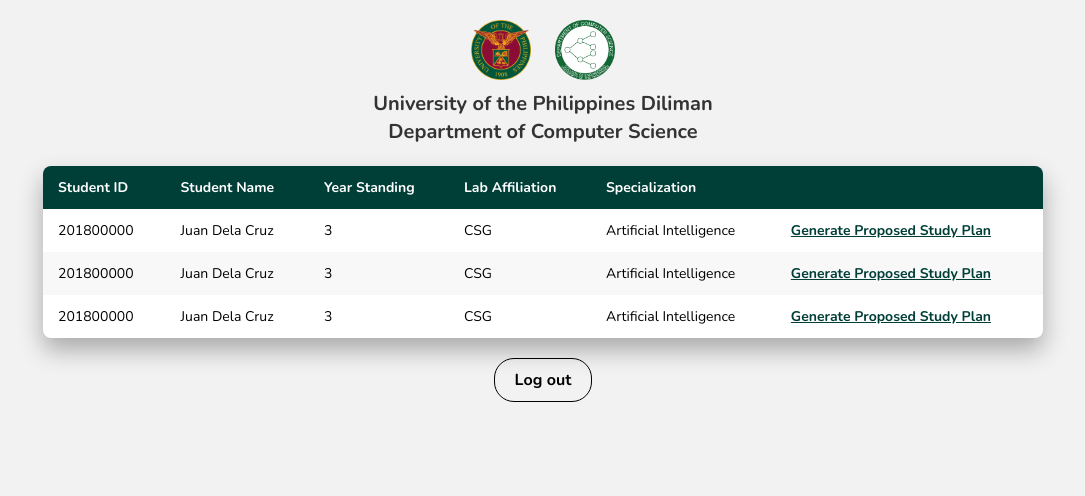
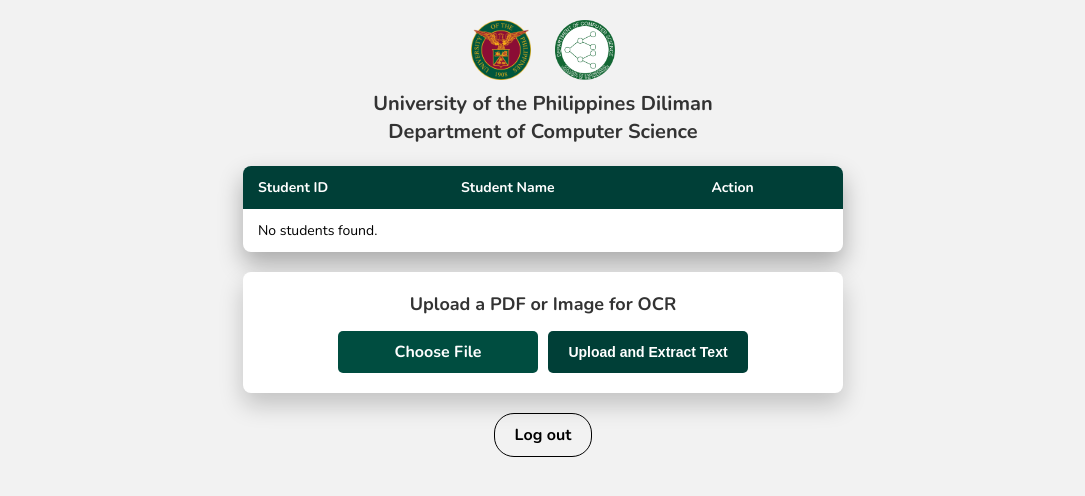
Before and after one commit to YJElla/CS191-WebApp-Project, a Flask app: page /teacherdashboard in a window 1280 px wide. Shown: the top 496 px of the page, without its empty margins (97-1182 px from the left). Run offline with Flask 3, Linux system fonts and the light colour scheme; a user stored in the database is signed in.

Commit message:
Update teacherdashboard.html

```diff
--- a/templates/teacherdashboard.html
+++ b/templates/teacherdashboard.html
@@ -47,7 +47,7 @@
         /* Table container */
         .table-container {
             width: 90%;
-            max-width: 1000px;
+            max-width: 600px;
             background-color: white;
             box-shadow: 0px 12px 24px rgba(0, 0, 0, 0.3);
             border-radius: 8px;
@@ -100,6 +100,110 @@
             text-decoration: none;
             margin-top: 20px;
         }
+        /* File Upload Section */
+        .upload-container {
+            text-align: center;
+            background: white;
+            padding: 20px;
+            border-radius: 8px;
+            box-shadow: 0px 12px 24px rgba(0, 0, 0, 0.2);
+            margin-top: 20px;
+            width: 90%;
+            max-width: 600px;
+        }
+
+        .upload-container h2 {
+            font-size: 18px;
+            color: #333;
+            margin-bottom: 15px;
+        }
+
+        .custom-file-upload {
+            display: inline-block;
+            padding: 10px 20px;
+            cursor: pointer;
+            border: 1px solid #003F37;
+            border-radius: 5px;
+            background-color: #003F37;
+            color: white;
+            font-weight: bold;
+            margin-bottom: 10px;
+        }
+
+        #file-upload {
+            display: none;
+        }
+
+        button {
+            background-color: #007B5E;
+            color: white;
+            border: none;
+            padding: 10px 20px;
+            border-radius: 5px;
+            font-size: 14px;
+            cursor: pointer;
+            font-weight: bold;
+        }
+
+        button:hover {
+            background-color: #005f46;
+        }
+                /* Styling for the file input container */
+        .file-input-container {
+            display: flex;
+            justify-content: center;
+            gap: 10px; /* Space between buttons */
+            margin-top: 10px;
+        }
+
+        /* Styling for the file input */
+        input[type="file"] {
+            display: none; /* Hide default input */
+        }
+
+        .file-label {
+            background-color: #003F37;
+            color: white;
+            padding: 10px 20px;
+            border-radius: 5px;
+            font-weight: bold;
+            cursor: pointer;
+            text-align: center;
+            display: inline-block;
+            width: 200px; /* Set width */
+            text-align: center;
+        }
+
+        /* Styling for the upload button */
+        .upload-btn {
+            background-color: #003F37;
+            color: white;
+            padding: 10px 20px;
+            border: none;
+            border-radius: 5px;
+            font-weight: bold;
+            cursor: pointer;
+            width: 200px; /* Match file input */
+            text-align: center;
+        }
+
+        .upload-btn:hover, .file-label:hover {
+            background-color: #005f50;
+        }
+        .file-label {
+            display: inline-block;
+            padding: 10px 20px;
+            background-color: #004d40;
+            color: white;
+            border-radius: 5px;
+            cursor: pointer;
+            font-weight: bold;
+        }
+
+        .file-label:hover {
+            background-color: #00695c;
+        }
+
     </style>
 </head>
 <body>
@@ -107,7 +211,7 @@
     <!-- University Header -->
     <div class="header">
         <img src="{{ url_for('static', filename='upd_logo.png') }}" alt="University of the Philippines Logo">
-        <img src="{{ url_for('static', filename='dcs_logo.png') }}"alt="Department of Computer Science Logo">
+        <img src="{{ url_for('static', filename='dcs_logo.png') }}" alt="Department of Computer Science Logo">
         <h1>University of the Philippines Diliman<br>Department of Computer Science</h1>
     </div>
 
@@ -118,41 +222,57 @@
                 <tr>
                     <th>Student ID</th>
                     <th>Student Name</th>
-                    <th>Year Standing</th>
-                    <th>Lab Affiliation</th>
-                    <th>Specialization</th>
-                    <th></th>
+                    <th>Action</th>
                 </tr>
             </thead>
             <tbody>
-                <tr>
-                    <td>201800000</td>
-                    <td>Juan Dela Cruz</td>
-                    <td>3</td>
-                    <td>CSG</td>
-                    <td>Artificial Intelligence</td>
-                    <td><span class="generate-link">Generate Proposed Study Plan</span></td>
-                </tr>
-                <tr>
-                    <td>201800000</td>
-                    <td>Juan Dela Cruz</td>
-                    <td>3</td>
-                    <td>CSG</td>
-                    <td>Artificial Intelligence</td>
-                    <td><span class="generate-link">Generate Proposed Study Plan</span></td>
-                </tr>
-                <tr>
-                    <td>201800000</td>
-                    <td>Juan Dela Cruz</td>
-                    <td>3</td>
-                    <td>CSG</td>
-                    <td>Artificial Intelligence</td>
-                    <td><span class="generate-link">Generate Proposed Study Plan</span></td>
-                </tr>
+                {% if students %}
+                    {% for student in students %}
+                    <tr>
+                        <td>{{ student['idStudent'] }}</td>
+                        <td>{{ student['first_name'] }} {{ student['last_name'] }}</td>
+                        <td>
+                            <a href="{{ url_for('generate_plan', student_id=student['idStudent']) }}" class="generate-link">
+                                See Extracted Information
+                            </a>
+                        </td>
+
+                    </tr>
+                    {% endfor %}
+                {% else %}
+                    <tr>
+                        <td colspan="3">No students found.</td>
+                    </tr>
+                {% endif %}
             </tbody>
+
         </table>
     </div>
-    <a href="{{ url_for('login') }}" class="updateinfo-button"> Log out</a>
+
+    <!-- File Upload Section -->
+<div class="upload-container">
+    <h2>Upload a PDF or Image for OCR</h2>
+    <form action="{{ url_for('upload_extract') }}" method="post" enctype="multipart/form-data">
+        <div class="file-input-container">
+            <label for="file-upload" class="file-label" id="file-label">Choose File</label>
+            <input type="file" id="file-upload" name="file" accept=".pdf,.png,.jpg,.jpeg" required onchange="updateFileLabel()">
+            <button type="submit" class="upload-btn">Upload and Extract Text</button>
+        </div>
+    </form>
+</div>
+
+<script>
+    function updateFileLabel() {
+        var input = document.getElementById('file-upload');
+        var label = document.getElementById('file-label');
+        label.textContent = input.files.length > 0 ? input.files[0].name : "Choose File";
+    }
+</script>
+
+
+
+
+    <a href="{{ url_for('logout') }}" class="updateinfo-button">Log out</a>
 
 </body>
 </html>
```
